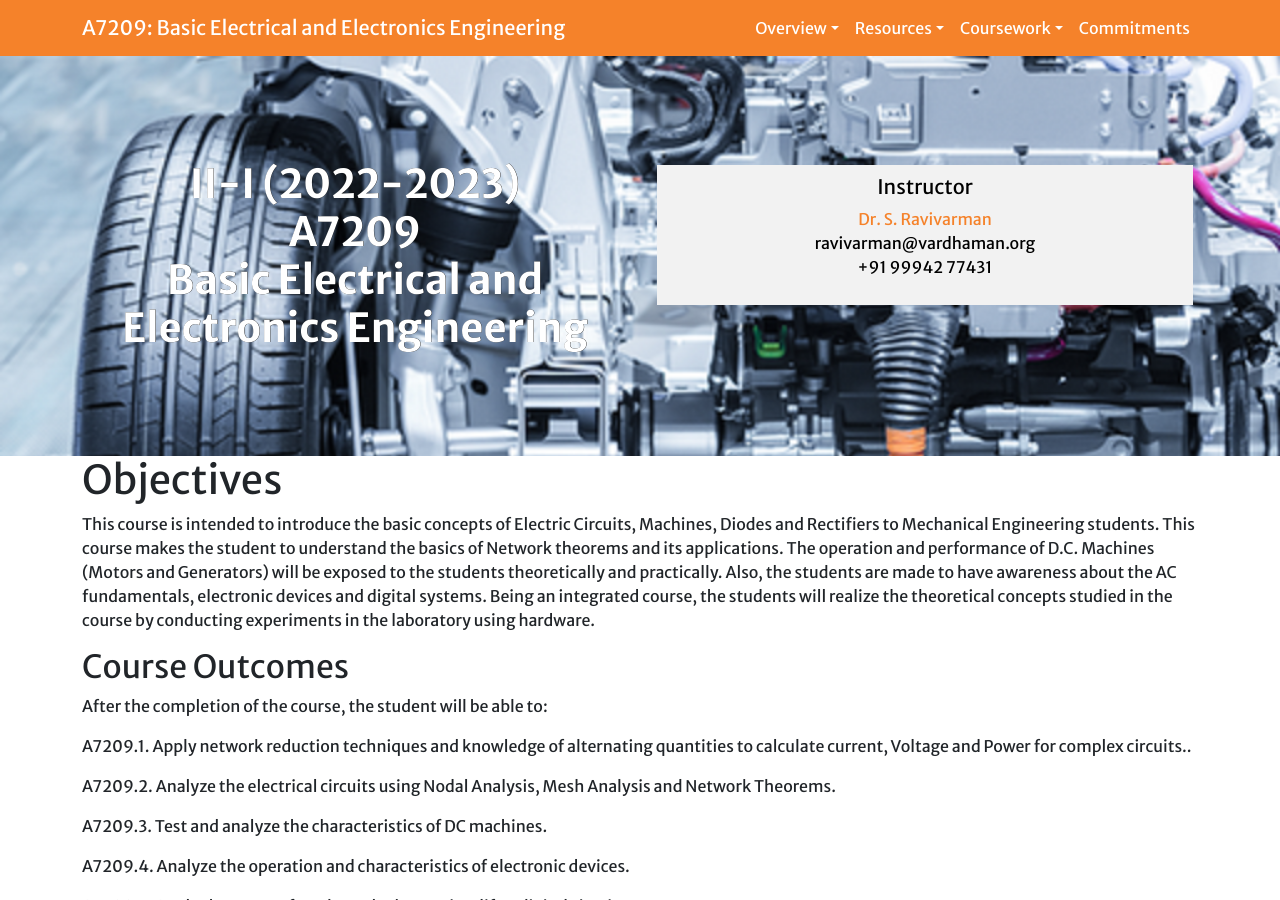
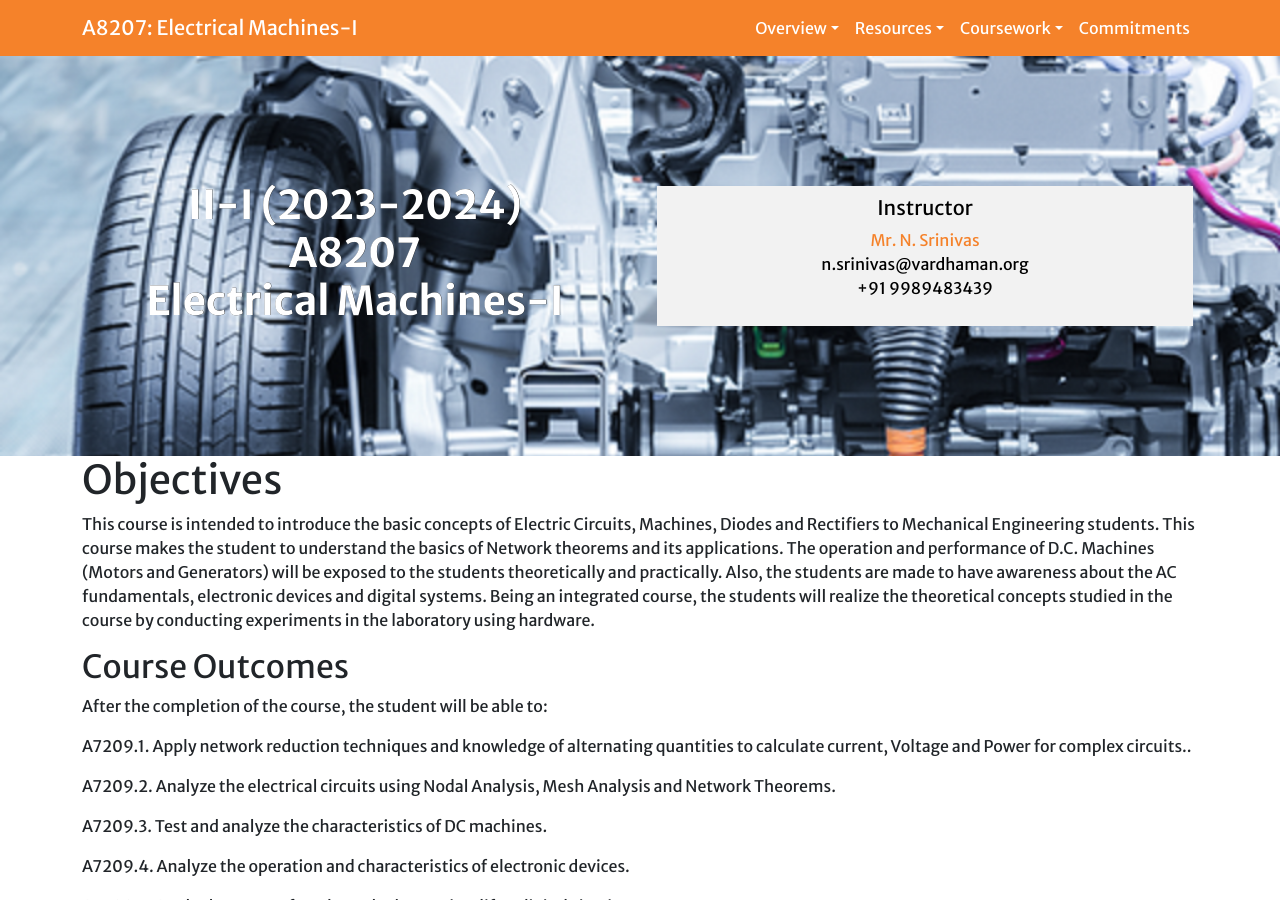
Before and after one commit to nakkasrinu/Electrical-Machines-I, a Jekyll site: the page built from index.md, in a window 1280 px wide and 900 px high. Built offline with Jekyll 4.4.1, drawn with Linux system fonts in a browser that asks for light colours; a script that is not in the unit is left out; our own code applies the rules of GitHub Pages for plain Markdown files.

Commit message:
Update _config.yml

```diff
--- a/_config.yml
+++ b/_config.yml
@@ -21,12 +21,12 @@
 #  algorithms and data structures (dictionaries, arrays, linked lists).
 #  Student learn these concepts through studying the Python programming
 #  language.
-baseurl: "/a7209" # the subpath of your site, e.g. /blog
+baseurl: "/Electrical Machines-I" # the subpath of your site, e.g. /blog
 url: "" # the base hostname & protocol for your site, e.g. http://example.com
 
-number: A7209
-title: Basic Electrical and Electronics Engineering
-semester: II-I (2022-2023)
+number: A8207
+title: Electrical Machines-I
+semester: II-I (2023-2024)
 
 navigation:
   - title: Overview
@@ -57,16 +57,16 @@ navigation:
     url: '#commitments'
 
 instructors:
-  - id: srv
-    name: Dr. S. Ravivarman
-    email: ravivarman@vardhaman.org
-    web: http://wwww.sravivarman.com
-    phone: +91 99942 77431
+  - id: NS
+    name: Mr. N. Srinivas
+    email: n.srinivas@vardhaman.org
+    web:
+    phone: +91 9989483439
 
 offerings:
   - name: LECTURE
-    loc: 5103
-    instructor: srv
+    loc: 3211
+    instructor: NS
 
 # Build settings
 markdown: kramdown
```
